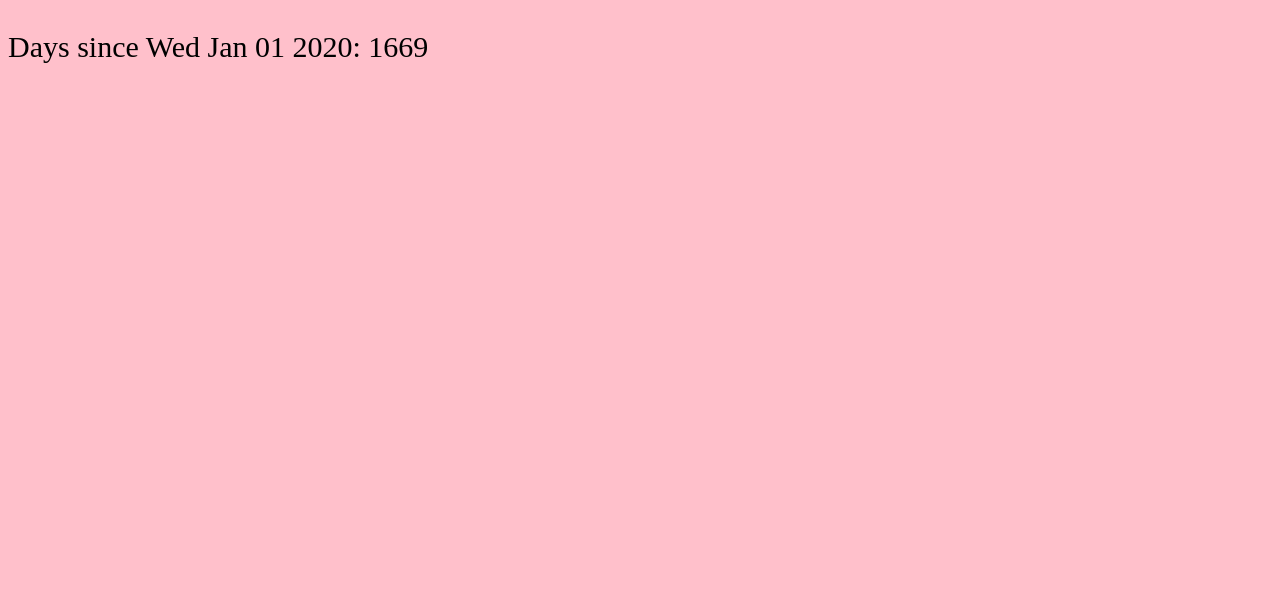
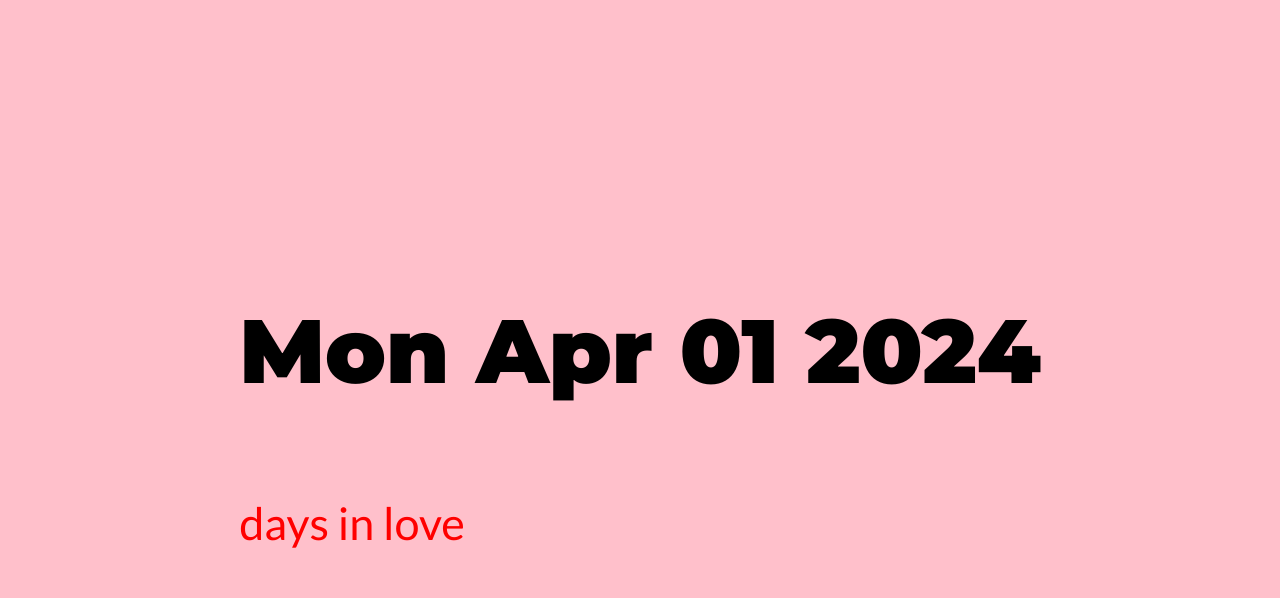
Before and after one commit to Ignominous/DC, a plain HTML site: page index.html in a window 1280 px wide. Drawn offline with Linux system fonts and the light colour scheme.

Commit message:
Update index.html

```diff
--- a/index.html
+++ b/index.html
@@ -3,30 +3,46 @@
 <head>
     <meta charset="UTF-8">
     <meta name="viewport" content="width=device-width, initial-scale=1.0">
+    <link rel="stylesheet" href="https://fonts.googleapis.com/css?family=Lato:400,700|Montserrat:900">
     <style>
         body {
             background-color: pink;
             font-size: 30px;
+            display: flex;
+            justify-content: center;
+            align-items: center;
+            height: 100vh;
+            margin: 0;
+            flex-direction: column;
+            font-family: 'Lato', sans-serif;
+        }
+
+        #daysCounter {
+            font-size: 3em;
+            font-family: 'Montserrat', sans-serif;
+        }
+
+        #daysText {
+            font-size: 1.5em;
+            color: red;
+            margin-top: 10px;
+            font-family: 'Lato', sans-serif;
         }
     </style>
     <title>Days Counter</title>
 </head>
 <body>
-    <p id="daysCounter"></p>
+    <div>
+        <p id="daysCounter"></p>
+        <p id="daysText">days in love</p>
+    </div>
 
     <script>
-        // Set your initial date (e.g., January 1, 2020)
-        const initialDate = new Date('2020-01-01');
-        const currentDate = new Date();
+        // Set your initial date (April 1, 2024)
+        const initialDate = new Date('2024-04-01');
 
-        // Calculate the difference in milliseconds
-        const timeDifference = currentDate - initialDate;
-
-        // Convert milliseconds to days
-        const daysElapsed = Math.floor(timeDifference / (1000 * 60 * 60 * 24));
-
-        // Display the result (only the date)
-        document.getElementById('daysCounter').textContent = `Days since ${initialDate.toDateString()}: ${daysElapsed}`;
+        // Display the initial date (only the date)
+        document.getElementById('daysCounter').textContent = initialDate.toDateString();
     </script>
 </body>
 </html>
```
